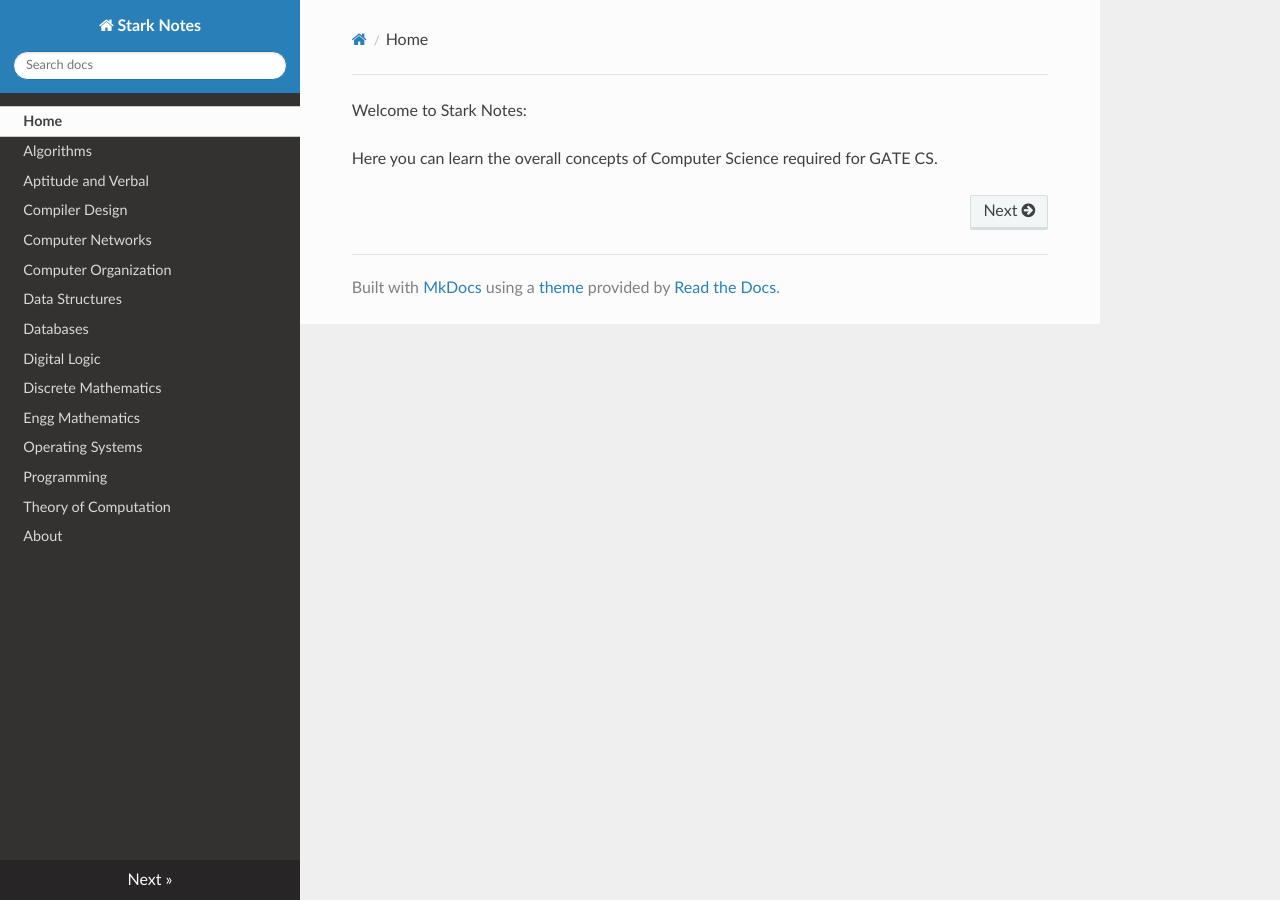
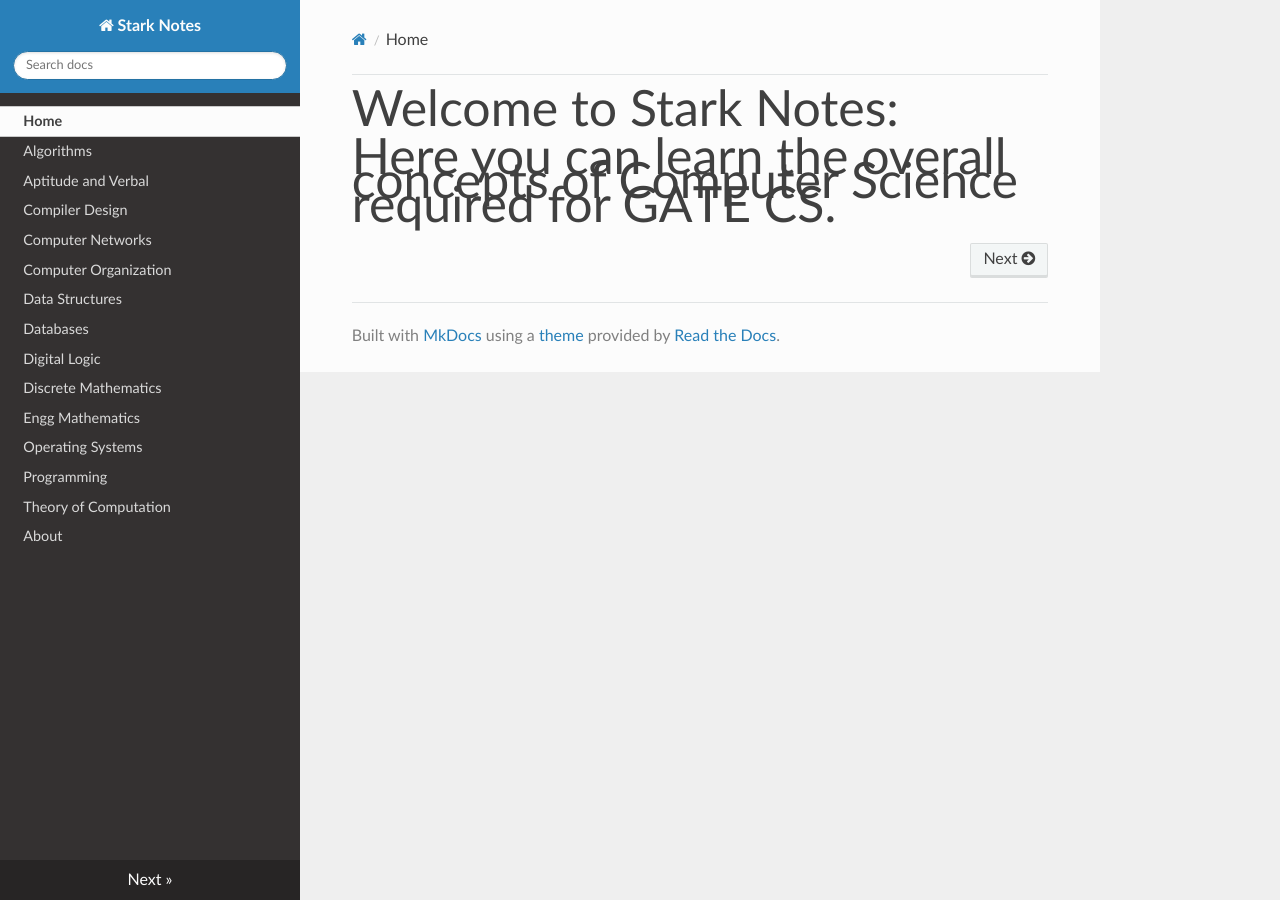
Before and after one commit to Bharathbrothers/stark-notes, an MkDocs documentation site: the page built from docs/index.md, in a window 1280 px wide. Built offline with MkDocs 1.6.1, drawn with Linux system fonts in a browser that asks for light colours; nearby versions of some CDN libraries.

Commit message:
Update extra.css

```diff
--- a/docs/extra.css
+++ b/docs/extra.css
@@ -1,3 +1,6 @@
 h1{
 color: 'red';
 }
+p{
+  font-size: 50px;
+}
```
